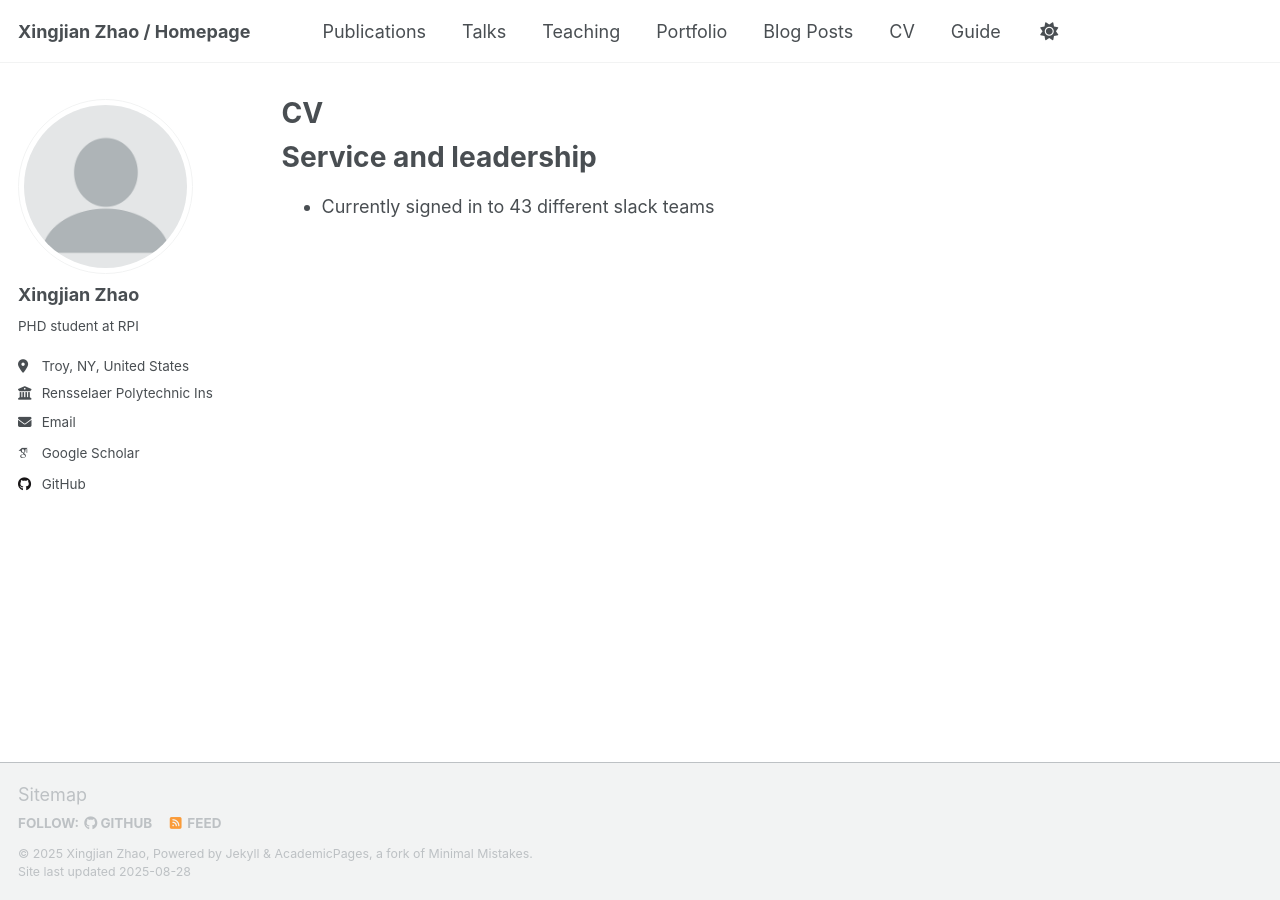
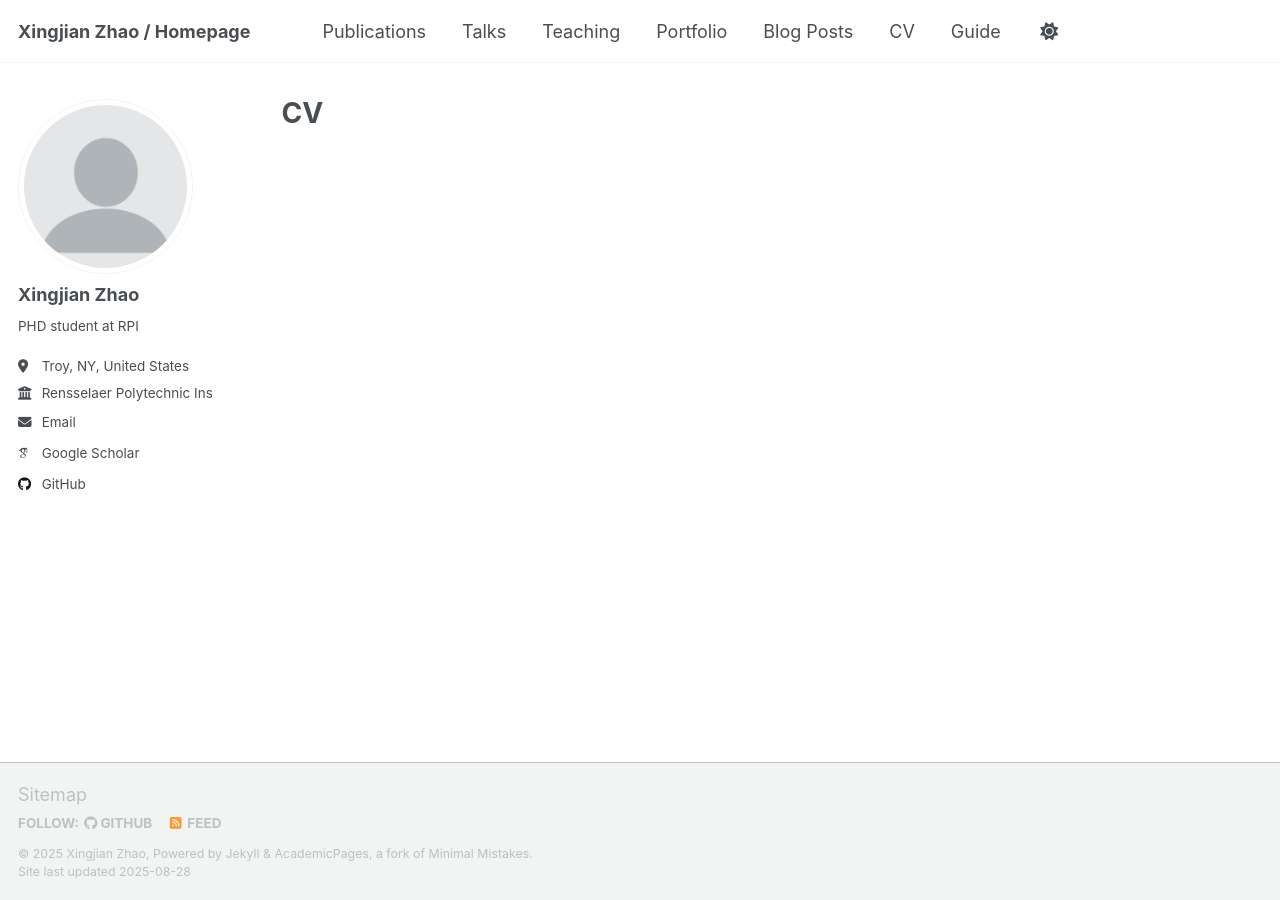
Before and after one commit to xingjianz/xingjianz.github.io, a Jekyll site: the page built from _pages/cv.md, in a window 1280 px wide. Built offline with Jekyll 4.4.1, drawn with Linux system fonts in a browser that asks for light colours; some web fonts are replaced; a script that is not in the unit is left out.

Commit message:
Update cv.md

```diff
--- a/_pages/cv.md
+++ b/_pages/cv.md
@@ -57,8 +57,8 @@ Teaching
 ======
   <ul>{% for post in site.teaching reversed %}
     {% include archive-single-cv.html %}
-  {% endfor %}</ul> -->
+  {% endfor %}</ul>
 
 Service and leadership
 ======
-* Currently signed in to 43 different slack teams
+* Currently signed in to 43 different slack teams -->
```
